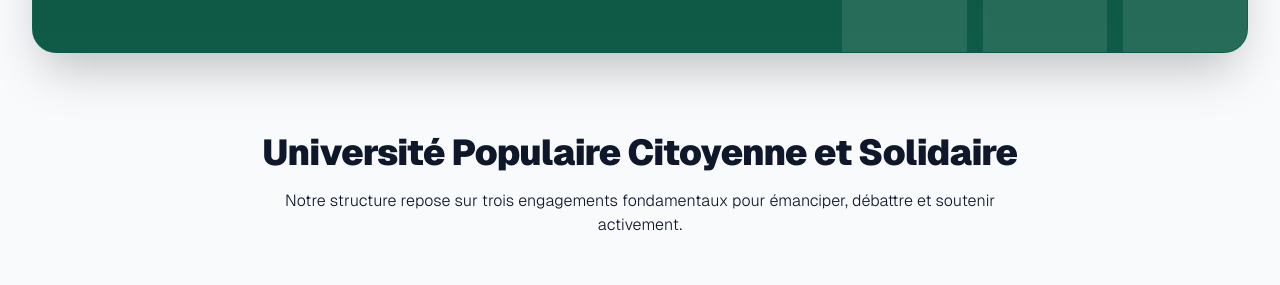
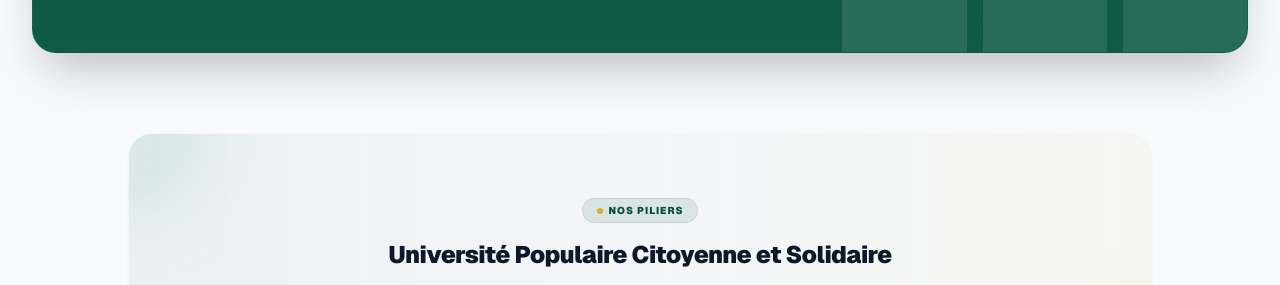
Before and after one commit to papemor94/xam-yoonu-reew-mi, a Next.js app: page / in a window 1280 px wide. Shown: the part 602-887 px from the top of the page. Built offline with nearby package versions, Linux system fonts and the light colour scheme; no server answers; the database is empty.

Commit message:
design: moderniser l'en-tete de la section piliers sur la page d'accueil

```diff
--- a/app/(public)/page.tsx
+++ b/app/(public)/page.tsx
@@ -182,11 +182,19 @@ export default function HomePage() {
 
       {/* 3. Core Pillars (Université Populaire Citoyenne et Solidaire) */}
       <section className="mx-auto max-w-7xl px-6 md:px-8 space-y-12">
-        <div className="text-center max-w-3xl mx-auto space-y-4">
-          <h2 className="text-3xl font-black text-xyrm-slate-900 md:text-4xl tracking-tight">
+        <div className="relative overflow-hidden rounded-3xl bg-gradient-to-r from-xyrm-green-deep/5 via-xyrm-green-deep/[0.02] to-xyrm-gold/5 border border-xyrm-slate-100 p-8 md:p-12 text-center space-y-4 shadow-sm max-w-5xl mx-auto">
+          <div className="absolute -left-16 -top-16 w-36 h-36 bg-xyrm-green-light/10 rounded-full blur-2xl pointer-events-none" />
+          <div className="absolute -right-16 -bottom-16 w-36 h-36 bg-xyrm-gold/10 rounded-full blur-2xl pointer-events-none" />
+
+          <div className="inline-flex items-center gap-1.5 rounded-full bg-xyrm-green-deep/10 px-3.5 py-1 text-[10px] font-black uppercase tracking-widest text-xyrm-green-deep border border-xyrm-green-deep/10">
+            <span className="h-1.5 w-1.5 rounded-full bg-xyrm-gold animate-pulse" />
+            NOS PILIERS
+          </div>
+          <h2 className="text-2xl font-black text-xyrm-slate-900 md:text-3.5xl tracking-tight max-w-3xl mx-auto">
             Université Populaire Citoyenne et Solidaire
           </h2>
-          <p className="text-sm md:text-base text-xyrm-slate-500 font-light leading-relaxed">
+          <div className="w-12 h-1 bg-gradient-to-r from-xyrm-green-deep to-xyrm-gold mx-auto rounded-full" />
+          <p className="text-xs md:text-sm text-xyrm-slate-600 font-light max-w-2xl mx-auto leading-relaxed">
             Notre structure repose sur trois engagements fondamentaux pour émanciper, débattre et soutenir activement.
           </p>
         </div>
```
